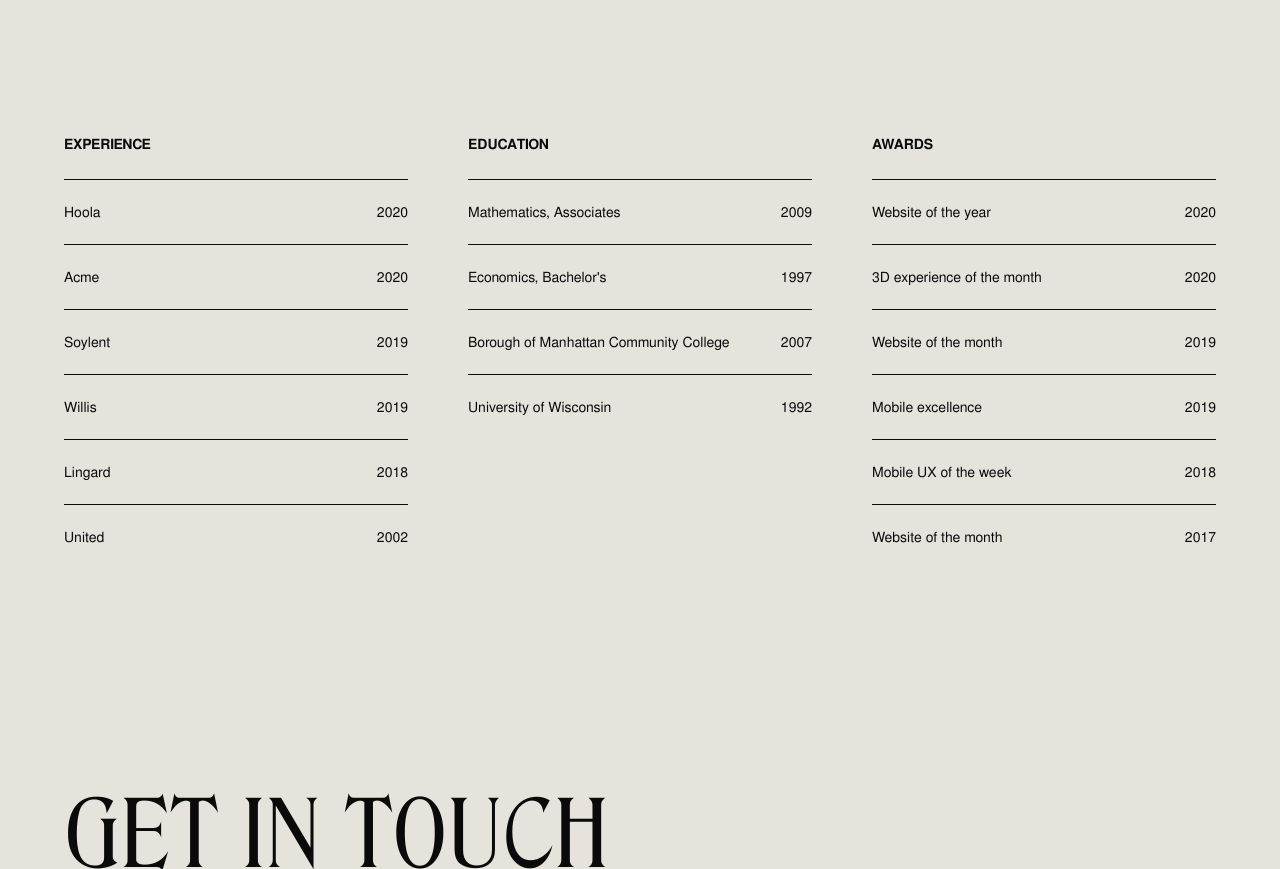
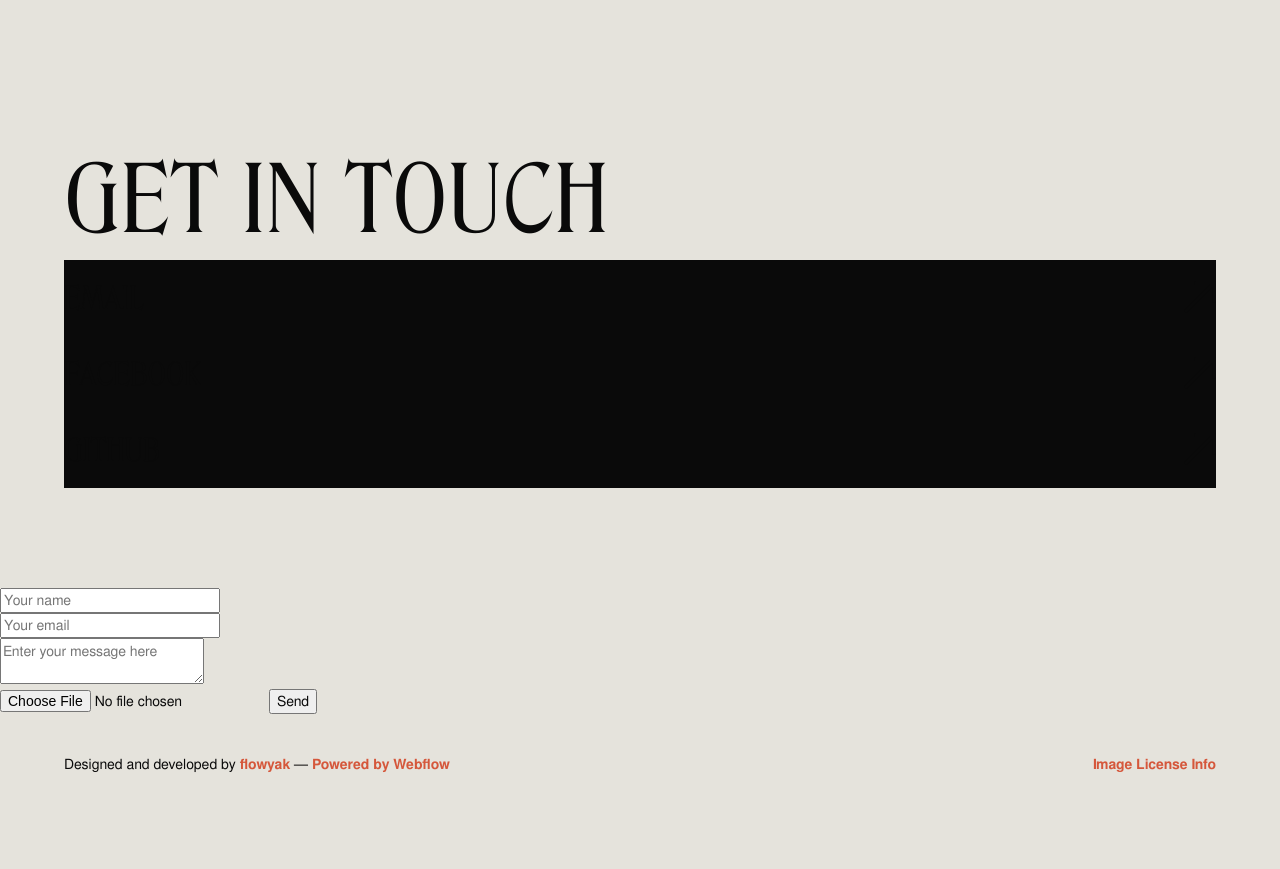
Before and after one commit to ajohnso2020/anthonys-superb-project-3c93c8.webflow, a plain HTML site: page index.html in a window 1280 px wide. Shown: the part 4240-5109 px from the top of the page. After the commit the page ends 5054 px from the top, so only its background shows below. Drawn offline with nearby package versions, Linux system fonts and the light colour scheme.

Commit message:
committed out resume section

```diff
--- a/index.html
+++ b/index.html
@@ -293,7 +293,7 @@
       </a>
     </div>
   </div>
-  <div id="resume" class="section wf-section">
+  <!-- <div id="resume" class="section wf-section">
     <div class="container">
       <div class="info-grid">
         <div class="info-column">
@@ -328,13 +328,13 @@
           <!-- <div class="info-row">
             <div class="info-text">Google Dev Training</div>
             <div class="info-date">2020</div>
-          </div> -->
+          </div>
           <div class="info-row">
-            <div class="info-text">Mathematics, Associates</div>
+            <div class="info-text">Mathematics, Associate of Science</div>
             <div class="info-date">2009</div>
           </div>
           <div class="info-row">
-            <div class="info-text">Economics, Bachelor's</div>
+            <div class="info-text">Economics, Bachelor of Science</div>
             <div class="info-date">1997</div>
           </div>
           <div class="info-row">
@@ -348,9 +348,9 @@
           <!-- <div class="info-row">
             <div class="info-text">High School Diploma</div>
             <div class="info-date">2008</div>
-          </div> -->
+          </div>
         </div>
-        <div class="info-column">
+        <!-- <div class="info-column">
           <div class="all-caps-text">Awards</div>
           <div class="info-row">
             <div class="info-text">Website of the year</div>
@@ -379,7 +379,7 @@
         </div>
       </div>
     </div>
-  </div>
+  </div> -->
   <div class="section wf-section">
     <div id="get-in-touch" class="container">
       <h2 class="get-in-touch-title">get in touch</h2>
@@ -407,11 +407,11 @@
       </a> -->
     </div>
   </div>
-  <div>
+  <div class="form">
     <form action="https://mailthis.to/macjohn" method="POST" encType="multipart/form-data">
-      <input type="text" name="name" placeholder="Your name">
-      <input type="email" name="_replyto" placeholder="Your email">
-      <textarea name="message" placeholder="Enter your message here"></textarea>
+      <input type="text" name="name" placeholder="Your name"><br>
+      <input type="email" name="_replyto" placeholder="Your email"><br>
+      <textarea name="message" placeholder="Enter your message here"></textarea><br>
       <input type="file" name="file" placeholder="Attachments (optional)">
       <input type="hidden" name="_subject" value="Contact form submitted">
       <input type="hidden" name="_after" value="https://myhomepage.net/">
```
